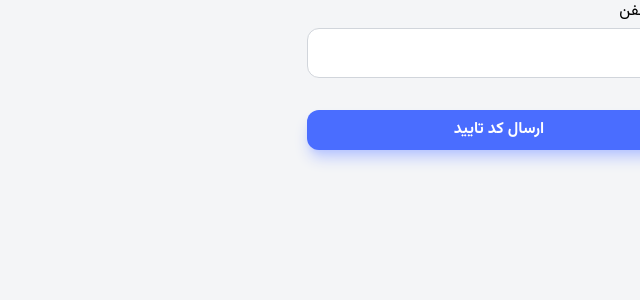
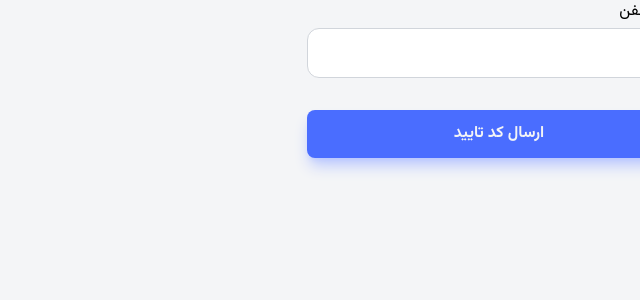
Before and after one commit to iammamad78/freelancer-app, a React (Vite) app: page /auth in a window 1280 px wide. Shown: the top 300 px of the page, without its empty margins (640-1280 px from the left). Built offline with nearby package versions, Linux system fonts and the light colour scheme.

Commit message:
customize input and btn added

```diff
--- a/src/features/authentication/SendOTPForm.jsx
+++ b/src/features/authentication/SendOTPForm.jsx
@@ -14,12 +14,10 @@ function SendOTPForm() {
             id="phonenumber"
             value={phoneNumber}
             onChange={(e) => setPhoneNumber(e.target.value)}
-            className="w-full py-3 px-4 rounded-xl text-secondary-900 border border-gray-300 hover:border-primary-500 focus:border-primary-500 focus:bg-white transition-all duration-300 ease-out focus:shadow-lg focus:shadow-primary-200"
+            className="textfield__input"
           />
         </div>
-        <button className="px-4 py-2 font-bold bg-primary-900 text-white w-full rounded-xl transition-all duration-300 hover:bg-primary-800 shadow-lg shadow-primary-300">
-          ارسال کد تایید
-        </button>
+        <button className="btn btn--primary w-full">ارسال کد تایید</button>
       </form>
     </div>
   );
--- a/src/index.css
+++ b/src/index.css
@@ -36,6 +36,21 @@
   }
 }
 
+@layer components {
+  .textfield__input {
+    @apply w-full py-3 px-4 rounded-xl text-secondary-900 border border-gray-300 hover:border-primary-500 focus:border-primary-500 focus:bg-white transition-all duration-300 ease-out focus:shadow-lg focus:shadow-primary-200;
+  }
+  .btn {
+    @apply px-3 py-1 font-bold rounded-lg transition-all  duration-300;
+  }
+  .btn--primary {
+    @apply px-4 py-3 bg-primary-900 text-secondary-100 hover:bg-primary-800 shadow-lg shadow-primary-300;
+  }
+  .btn--secondary {
+    @apply bg-secondary-600 text-secondary-100;
+  }
+}
+
 html,
 body {
   padding: 0;
```
